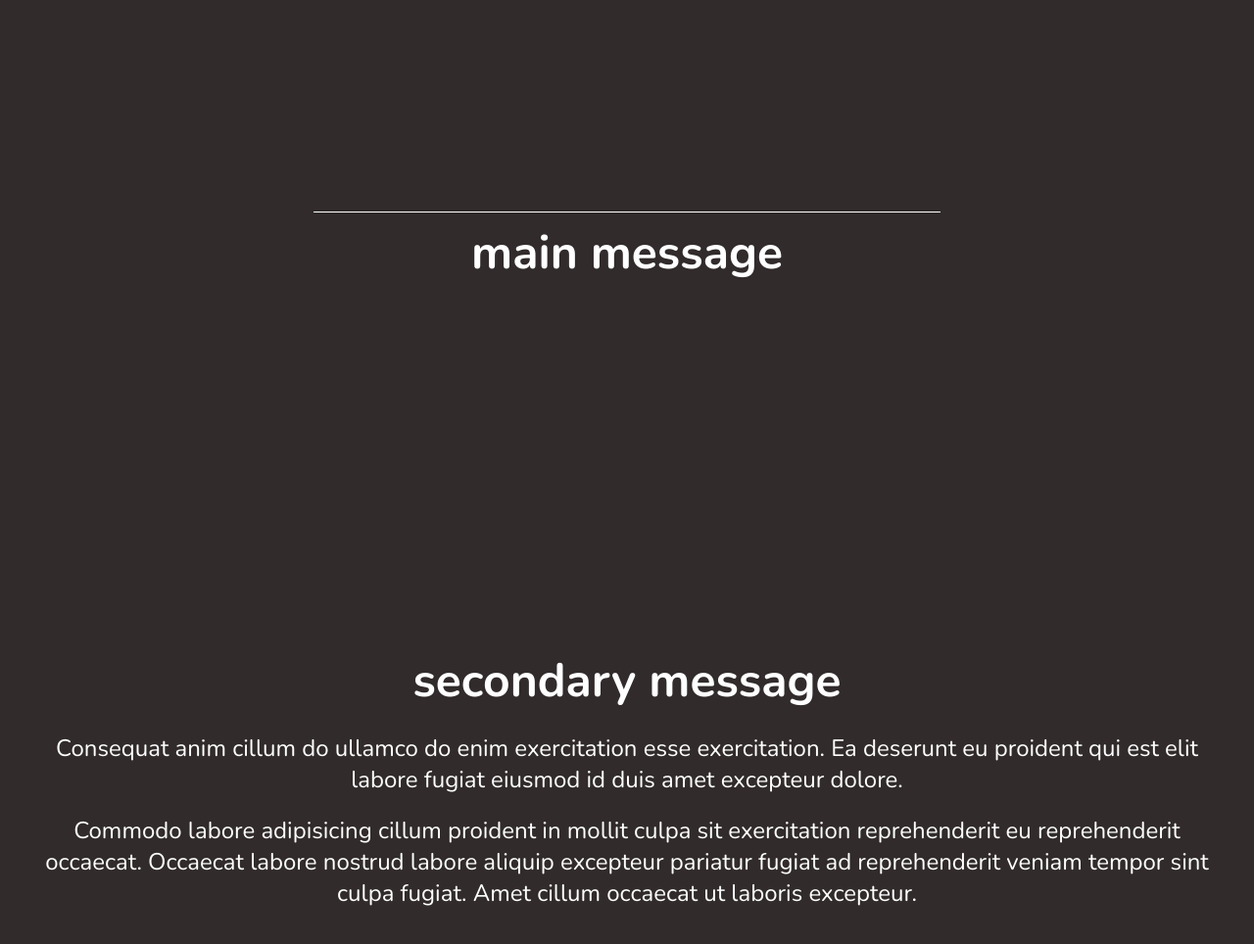
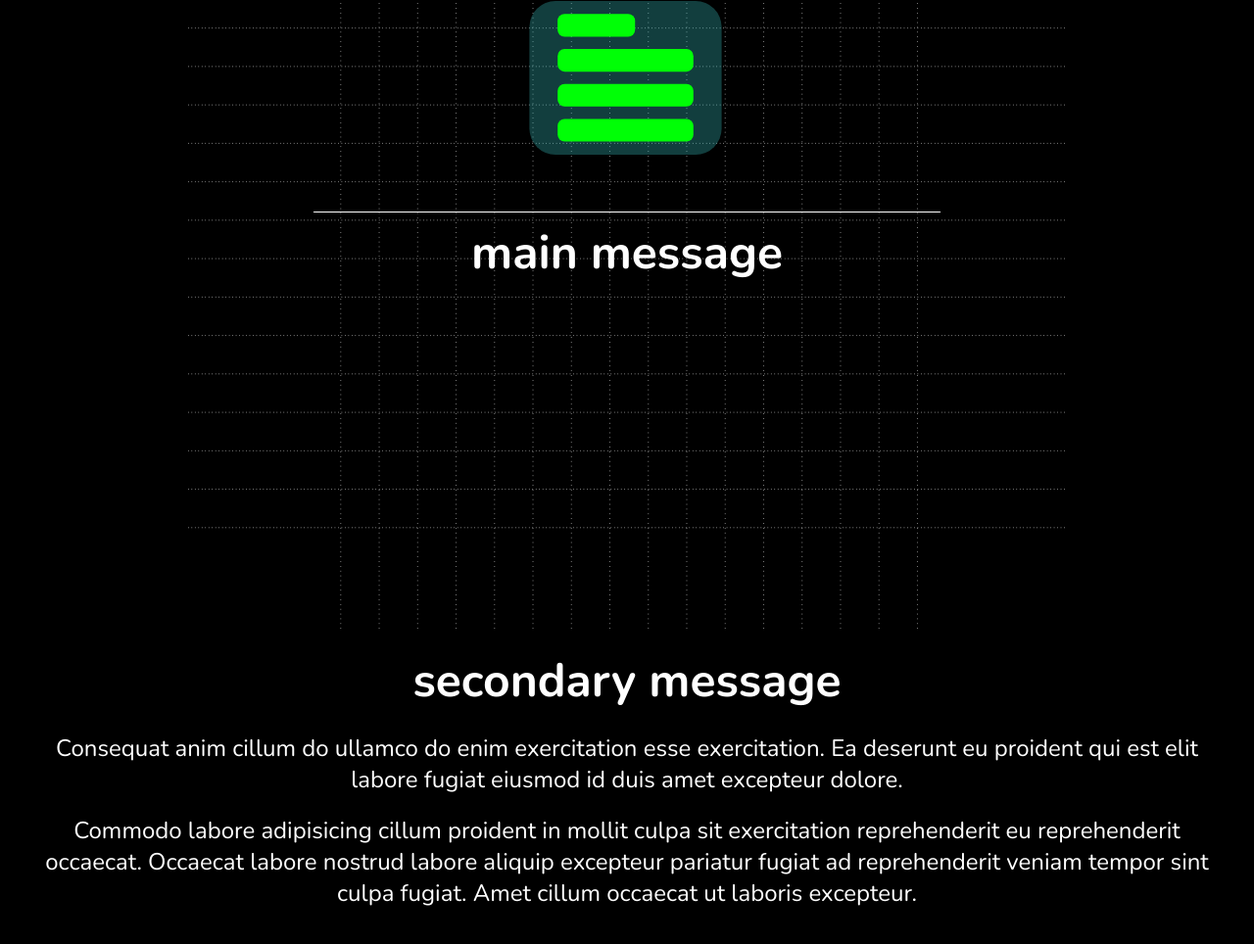
Before and after one commit to marshyon/layout1, a plain HTML site: page index.html in a window 1280 px wide. Shown: the part 158-1122 px from the top of the page at 98% size. Drawn offline with nearby package versions, Linux system fonts and the light colour scheme.

Commit message:
add svg background

```diff
--- a/style.css
+++ b/style.css
@@ -18,12 +18,21 @@ html {
 /* set font family */
 body {
     font-family: 'Nunito', sans-serif;
+
 }
 
 /* layout */
 
 .center-viewport {
     height: 100vh;
+    position: relative;
+    background-color: black;
+    background-image: url('/background_.svg');
+    background-repeat: no-repeat;
+    background-position: center;
+    background-position-y: 35%;
+    background-size: 70%;
+    background-attachment: scroll;
 }
 
 .center-content {
@@ -31,7 +40,6 @@ body {
     justify-content: center;
     align-items: center;
     text-align: center;
-    background-color: #312b2b;
     color: #fff;
     height: 100vh;
     font-size: 1.5rem;
@@ -44,20 +52,19 @@ body {
     justify-content: center;
     align-items: center;
     text-align: center;
-    background-color: #312b2b;
+    background-color: rgb(0, 0, 0, 0);
 }
 
 .divider {
     width: 50%;
     height: 1px;
     background-color: #fff;
-    /* margin: 1px 0; */
     display: inline-flex;
 }
 
 .below-viewport {
     /* padding-top: 20px; */
-    background-color: #312b2b;
+    background-color: rgb(0, 0, 0);
     color: #fff;
 }
 
```
Also changed, not shown: index.html (+7 -2 lines), background_.svg (added), background_inkscape.svg (added).
